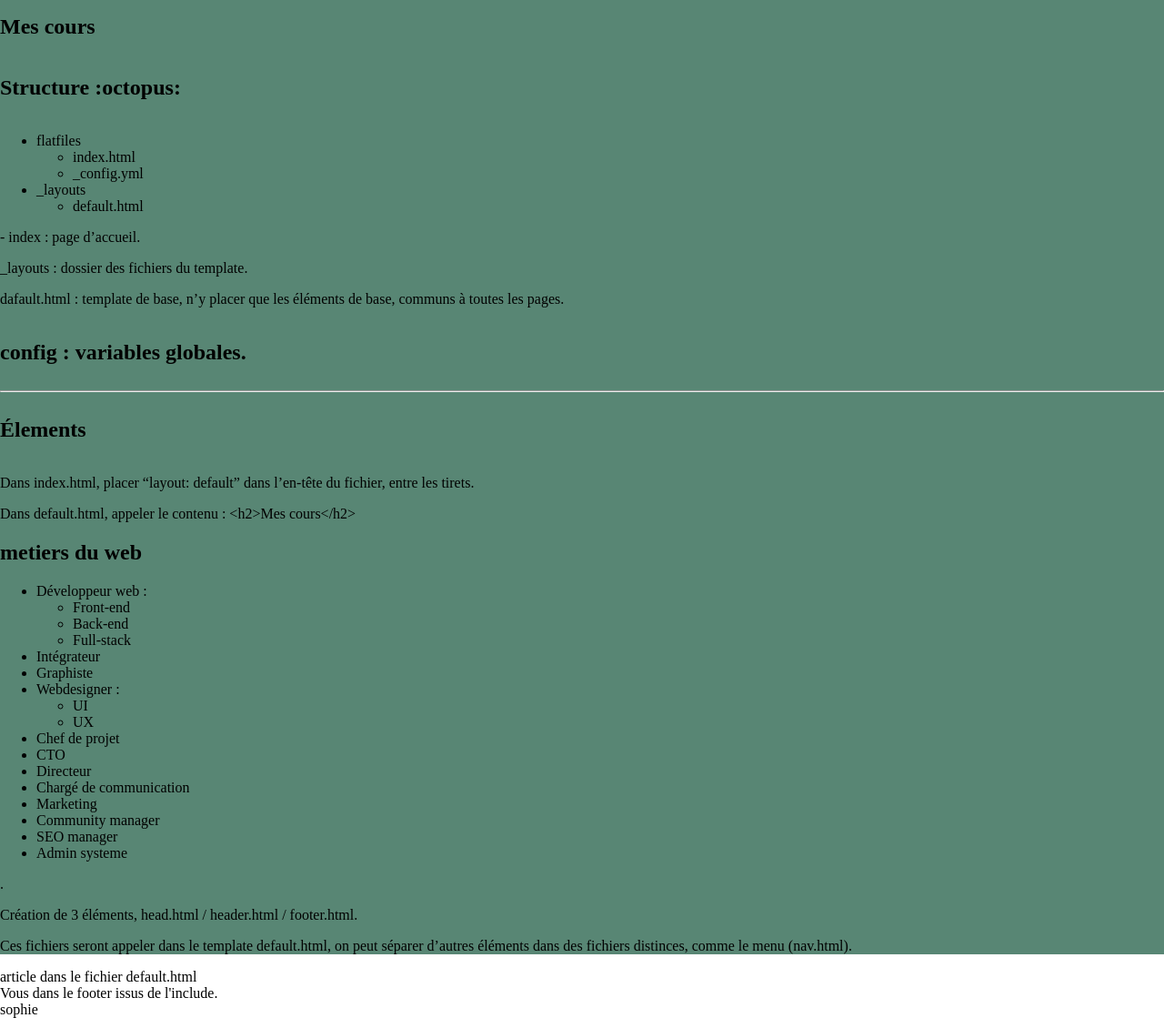
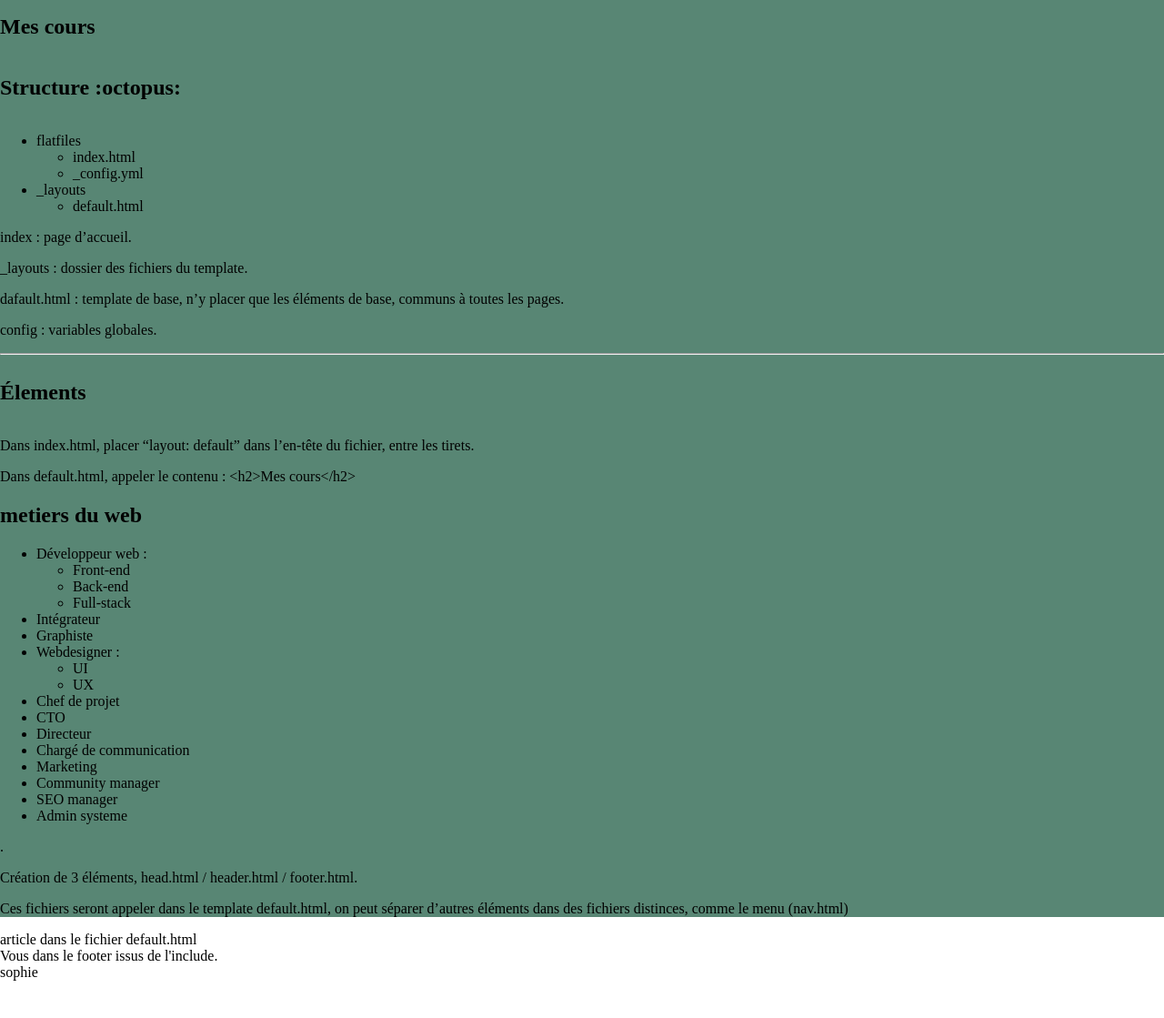
Before and after one commit to Sopoulet/flatfiles, a Jekyll site: the page built from cours/template include.md, in a window 1280 px wide, cut to the strip 123-1242 px from the top of the page. Shown: the whole strip at 91% size. Built offline with Jekyll 4.4.1, drawn with Linux system fonts in a browser that asks for light colours; our own code applies the rules of GitHub Pages for plain Markdown files; after the commit the page ends 1201 px from its top, so only the background shows below that.

```diff
--- a/cours/template include.md
+++ b/cours/template include.md
@@ -3,7 +3,8 @@ layout: cours
 nom: Template include
 ---
 
-## Structure :octopus:
+ Structure :octopus:
+-
 
 * flatfiles
   * index.html
@@ -12,7 +13,7 @@ nom: Template include
   * default.html
 
 
--
+
 index : page d'accueil.
 
 _layouts : dossier des fichiers du template.
@@ -20,12 +21,13 @@ _layouts : dossier des fichiers du template.
 dafault.html : template de base, n'y placer que les éléments de base, communs à toutes les pages.
 
 config : variables globales.
--
+
 
 
 ---
 
-## Élements
+ Élements
+-
 
 Dans index.html, placer "layout: default" dans l'en-tête du fichier, entre les tirets.
 
@@ -33,4 +35,4 @@ Dans default.html, appeler le contenu : {{content}}.
 
 Création de 3 éléments, head.html / header.html / footer.html.
 
-Ces fichiers seront appeler dans le template default.html, on peut séparer d'autres éléments dans des fichiers distinces, comme le menu (nav.html).
+Ces fichiers seront appeler dans le template default.html, on peut séparer d'autres éléments dans des fichiers distinces, comme le menu (nav.html)
```
